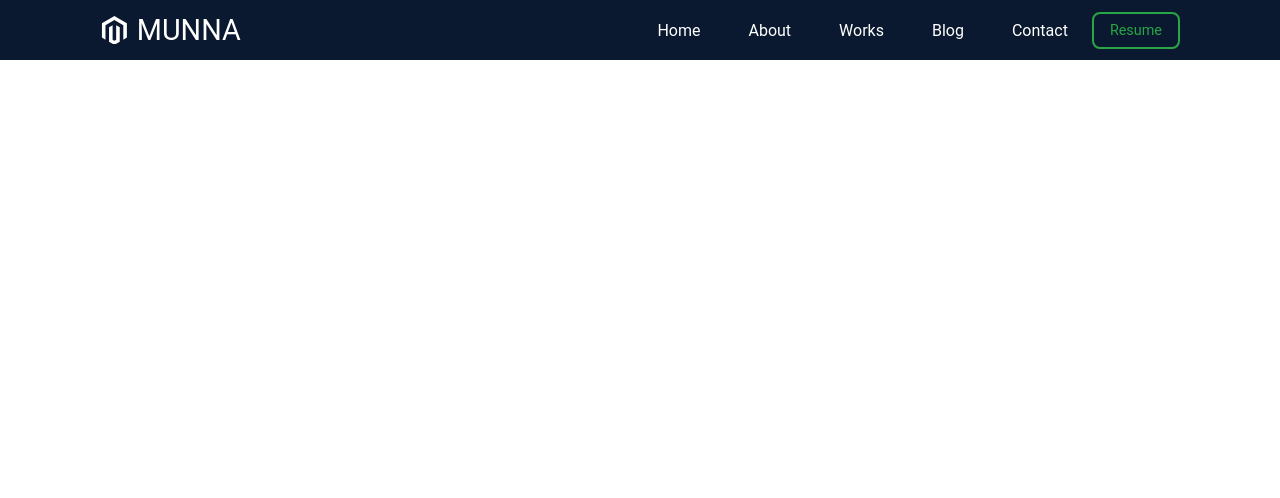
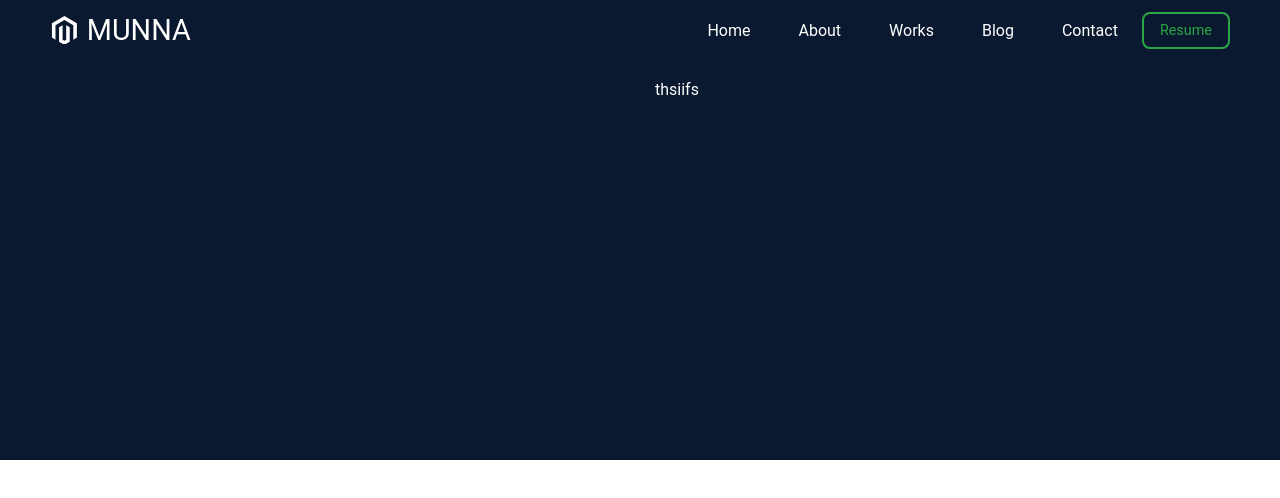
Before and after one commit to morshedulmunna/exacademy, a React (Create React App) app: page /home in a window 1280 px wide. Shown: the top 498 px of the page. Built offline with nearby package versions, Linux system fonts and the light colour scheme.

Commit message:
Home Page

```diff
--- a/src/App.js
+++ b/src/App.js
@@ -1,15 +1,17 @@
 import { BrowserRouter as Router, Switch, Route } from "react-router-dom";
 import Navbar from "./components/Navbar/Navbar";
 import CreateGlobalStyle from "./globalStyle";
+import Home from "./pages/HomePage/Home.js";
 
 function App() {
   return (
-    <div>
-      <Router>
-        <CreateGlobalStyle />
-        <Navbar />
-      </Router>
-    </div>
+    <Router>
+      <CreateGlobalStyle />
+      <Navbar />
+      <Switch>
+        <Route path="/home" exact component={Home} />
+      </Switch>
+    </Router>
   );
 }
 
--- /dev/null
+++ b/src/components/InfoSection/InfoSection.js
@@ -0,0 +1,42 @@
+import React from "react";
+import { Container } from "../../globalStyle";
+import {
+  InfoDiv,
+  InfoRow,
+  InfoSec,
+  TextWrapper,
+  TopLine,
+} from "./InfoSection.style";
+
+export const InfoSection = (lightBg, imgStart, topline) => {
+  return (
+    <>
+      <InfoSec lightBg={lightBg}>
+        <Container>
+          <InfoRow imgStart={imgStart}>
+            <InfoDiv>
+              <TextWrapper>
+                <TopLine> {topline} </TopLine>
+                {/* <Heading>Morshedul Munna</Heading>
+                <SubTittle>
+                  <TittleUl>
+                    <TittleLi>Web Developer</TittleLi>
+                    <TittleLi>Programmer</TittleLi>
+                  </TittleUl>
+                </SubTittle>
+                <Discription>
+                  Lorem ipsum dolor sit amet consectetur, adipisicing elit.
+                  Corporis et nostrum odio similique est perferendis, quidem
+                  voluptate quae impedit quisquam?
+                </Discription> */}
+              </TextWrapper>
+            </InfoDiv>
+            <InfoDiv>
+              <TextWrapper>thsiifs </TextWrapper>
+            </InfoDiv>
+          </InfoRow>
+        </Container>
+      </InfoSec>
+    </>
+  );
+};
--- /dev/null
+++ b/src/components/InfoSection/InfoSection.style.js
@@ -0,0 +1,46 @@
+import styled from "styled-components";
+
+export const InfoSec = styled.div`
+  color: #fff;
+  height: 50vh;
+  width: 100%;
+  /* Backgraund Changeing Optopn */
+  background: ${({ lightBg }) => (lightBg ? "#0a192f" : "#fff")};
+`;
+
+export const InfoRow = styled.div`
+  display: flex;
+  flex-wrap: wrap;
+  justify-content: center;
+  align-items: center;
+  /* flex-direction: ${({ imgStart }) => (imgStart ? "row-reverse" : "row")}; */
+`;
+
+export const InfoDiv = styled.div`
+  margin-bottom: 15px;
+  padding: 0 15px 0 15px;
+  flex: 1;
+  max-width: 50%;
+  flex-basis: 50%;
+
+  @media screen and (max-width: 768px) {
+    max-width: 100%;
+    display: flex;
+    justify-content: center;
+    flex-basis: 100%;
+  }
+`;
+
+export const TextWrapper = styled.div`
+  max-width: 540px;
+  padding-top: 20px;
+  padding-bottom: 60px;
+
+  @media screen and (max-width: 768px) {
+    padding-bottom: 65px;
+  }
+`;
+
+export const TopLine = styled.p`
+  color: #3b978d;
+`;
--- a/src/components/Navbar/Navbar.elements.js
+++ b/src/components/Navbar/Navbar.elements.js
@@ -1,27 +1,27 @@
 import { Link } from "react-router-dom";
 import styled from "styled-components";
-import { NavbarContainer } from "../../globalStyle";
+import { Container } from "../../globalStyle";
 import { FaMagento } from "react-icons/fa";
 
 export const Nav = styled.nav`
   background: #0a192f;
-  height: 60px;
+  /* height: 60px;
   display: flex;
   justify-content: center;
   align-items: center;
   font-size: 1rem;
   position: sticky;
   top: 0;
-  z-index: 999;
+  z-index: 999; */
 `;
 
-export const NavContainer = styled(NavbarContainer)`
+export const NavContainer = styled(Container)`
   display: flex;
   justify-content: space-between;
   align-items: center;
   height: 60px;
 
-  ${NavbarContainer}
+  ${Container}
 `;
 
 export const NavLogo = styled(Link)`
@@ -42,11 +42,14 @@ export const MobileIcon = styled.div`
   display: none;
 
   @media screen and (max-width: 960px) {
-    display: block;
+    /* display: block;
     position: absolute;
     top: 0;
     right: 0;
     transform: translate(-100%, 50%);
+    font-size: 1.8rem;
+    cursor: pointer; */
+    display: block;
     font-size: 1.8rem;
     cursor: pointer;
   } ;
@@ -76,10 +79,10 @@ export const NavItem = styled.li`
   height: 60px;
 
   @media screen and (max-width: 960px) {
-    width: 100%;
-    &::hover {
+    /* width: 100%; */
+    /* &::hover {
       border: none;
-    }
+    } */
   }
 `;
 
@@ -93,7 +96,7 @@ export const NavLinks = styled(Link)`
 
   &:hover {
     color: #0df2c9;
-    transition: all 0.03s ease;
+    transition: all 0.05s ease;
   }
   @media screen and (max-width: 960px) {
     text-align: center;
@@ -103,7 +106,7 @@ export const NavLinks = styled(Link)`
 
     &:hover {
       color: #0df2c9;
-      transition: all 0.03s ease;
+      transition: all 0.05s ease;
     }
   }
 `;
--- a/src/components/Navbar/Navbar.js
+++ b/src/components/Navbar/Navbar.js
@@ -31,7 +31,7 @@ const Navbar = () => {
             </MobileIcon>
             <NavMenu onClick={handleClick} click={click}>
               <NavItem>
-                <NavLinks to="/">Home</NavLinks>
+                <NavLinks to="/home">Home</NavLinks>
               </NavItem>
               <NavItem>
                 <NavLinks to="/">About</NavLinks>
--- a/src/components/index.js
+++ b/src/components/index.js
@@ -1 +1,2 @@
 export { default as Navbar } from "./Navbar/Navbar";
+export { default as InfoSection } from "./InfoSection/InfoSection";
--- a/src/globalStyle.js
+++ b/src/globalStyle.js
@@ -1,6 +1,6 @@
 import styled, { createGlobalStyle } from "styled-components";
 
-const CreateGlobalStyle = createGlobalStyle`
+const GlobalStyle = createGlobalStyle`
 * {
   box-sizing: border-box;
   margin: 0;
@@ -9,25 +9,19 @@ const CreateGlobalStyle = createGlobalStyle`
 }
 
 `;
-export const NavbarContainer = styled.div`
-  z-index: 1;
-  width: 100%;
-  padding: 0 100px 0 100px;
-
-  @media screen and (max-width: 991px) {
-    padding: 0 30px 0 30px;
-  }
-`;
 
 export const Container = styled.div`
   z-index: 1;
   width: 100%;
   max-width: 1300px;
-  padding: 0 100px 0 100px;
-
+  margin-right: auto;
+  margin-left: auto;
+  padding-right: 50px;
+  padding-left: 50px;
   @media screen and (max-width: 991px) {
-    padding: 0 30px 0 30px;
+    padding-right: 30px;
+    padding-left: 30px;
   }
 `;
 
-export default CreateGlobalStyle;
+export default GlobalStyle;
--- /dev/null
+++ b/src/pages/HomePage/Data.js
@@ -0,0 +1,4 @@
+export const homeObjOne = {
+  lightBg: false,
+  topline: "Hello I'm",
+};
--- /dev/null
+++ b/src/pages/HomePage/Home.js
@@ -0,0 +1,13 @@
+import React from "react";
+import { InfoSection } from "../../components/InfoSection/InfoSection";
+import { homeObjOne } from "./Data";
+
+const Home = () => {
+  return (
+    <>
+      <InfoSection {...homeObjOne}></InfoSection>
+    </>
+  );
+};
+
+export default Home;
```
Also changed, not shown: src/pages/HomePage/Home.style.js (added).
